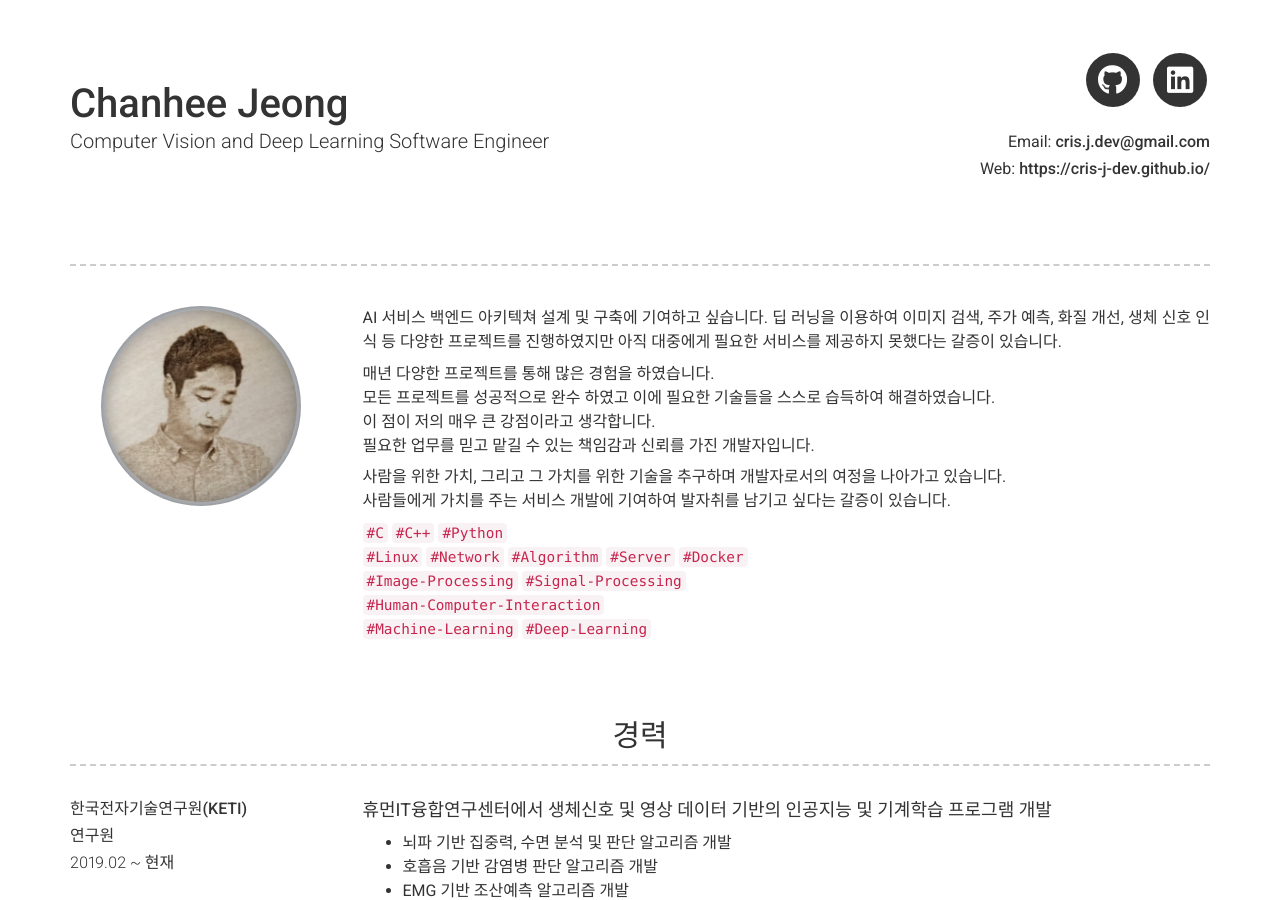
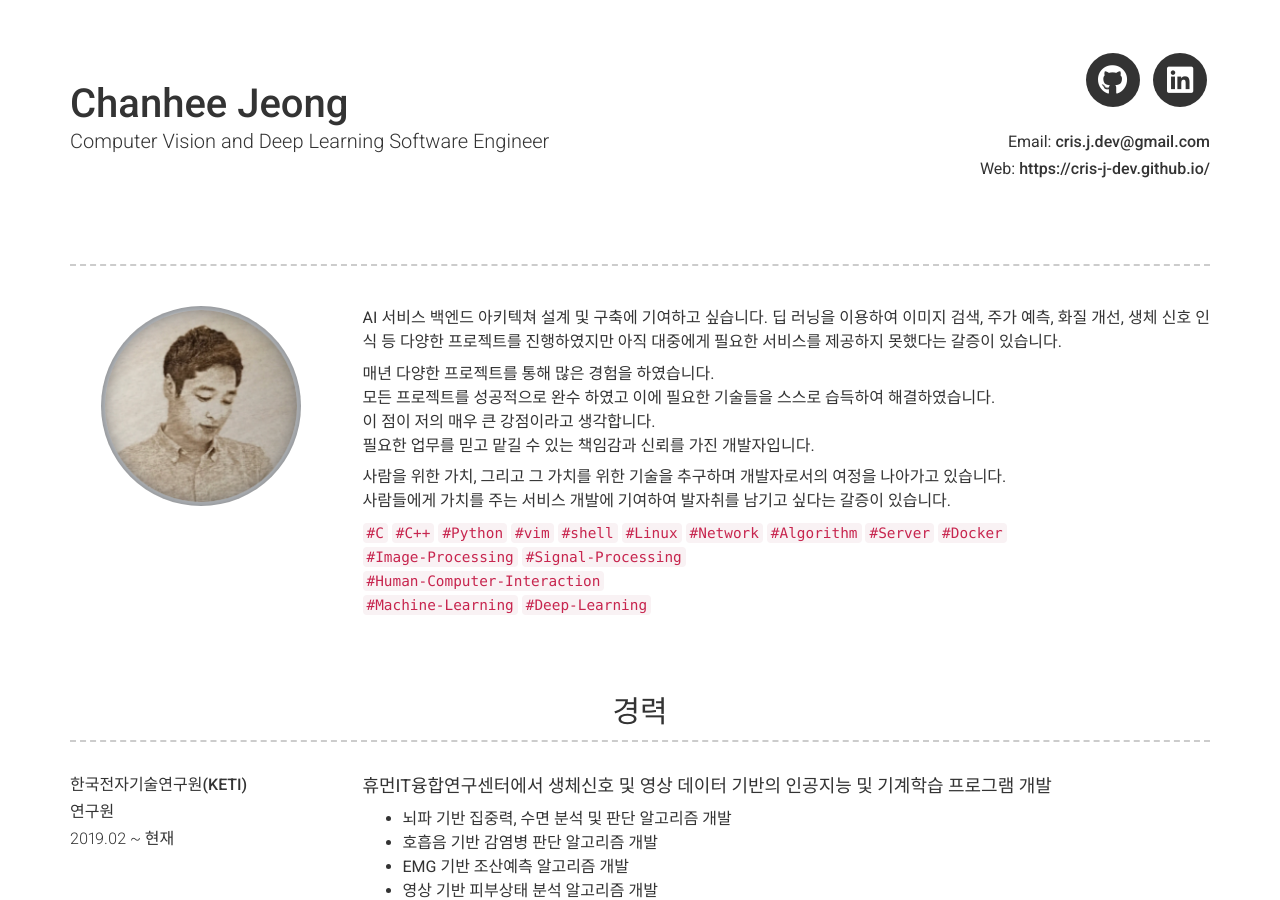
Before and after one commit to cris-j-dev/cris-j-dev.github.io, a Jekyll site: the page built from index.md, in a window 1280 px wide and 900 px high. Built offline with Jekyll 4.4.1, drawn with Linux system fonts in a browser that asks for light colours; nearby versions of some CDN libraries.

Commit message:
mod skills

```diff
--- a/_config.yml
+++ b/_config.yml
@@ -59,7 +59,7 @@ about_content: | # this will include new lines to allow paragraphs
   사람을 위한 가치, 그리고 그 가치를 위한 기술을 추구하며 개발자로서의 여정을 나아가고 있습니다.
   사람들에게 가치를 주는 서비스 개발에 기여하여 발자취를 남기고 싶다는 갈증이 있습니다.
 
-  `#C` `#C++` `#Python`
+  `#C` `#C++` `#Python` `#vim` `#shell`
   `#Linux` `#Network` `#Algorithm` `#Server` `#Docker`
   `#Image-Processing` `#Signal-Processing`
   `#Human-Computer-Interaction`
```
